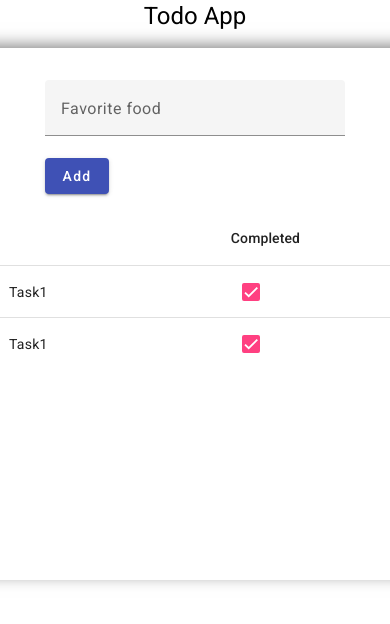
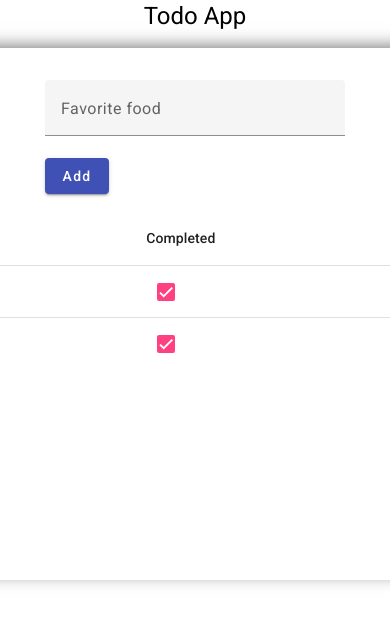
Before and after one commit to AliBayat78/first-angular-app, an Angular app: page / in a window 390 px wide. Shown: the top 624 px of the page. Built offline with nearby package versions, Linux system fonts and the light colour scheme.

Commit message:
styled edited -> is not responsive

```diff
--- a/src/app/app.component.html
+++ b/src/app/app.component.html
@@ -25,22 +25,22 @@
             *matCellDef="let todo"
             [ngClass]="{ 'not-Completed': !todo.isCompleted }"
           >
-            <div class="name-container">
-              <button mat-icon-button (click)="removeTodo(todo)">
-                <mat-icon>delete</mat-icon>
-              </button>
-              {{ todo.name }}
-            </div>
+            {{ todo.name }}
           </td>
         </ng-container>
 
         <ng-container matColumnDef="isCompleted">
           <th mat-header-cell *matHeaderCellDef>Completed</th>
           <td mat-cell *matCellDef="let todo">
-            <mat-checkbox
-              (click)="toggleCompleted()"
-              [(ngModel)]="todo.isCompleted"
-            ></mat-checkbox>
+            <div class="checkbox-container">
+              <mat-checkbox
+                (click)="toggleCompleted()"
+                [(ngModel)]="todo.isCompleted"
+              ></mat-checkbox>
+              <button mat-icon-button (click)="removeTodo(todo)">
+                <mat-icon>delete</mat-icon>
+              </button>
+            </div>
           </td>
         </ng-container>
 
--- a/src/app/app.component.scss
+++ b/src/app/app.component.scss
@@ -37,13 +37,11 @@
     .table-group {
       width: 500px;
 
-      .table {
-        .name-container {
-          display: flex;
-          flex-direction: row;
-          justify-content: flex-start;
-          align-items: center;
-        }
+      .checkbox-container {
+        display: flex;
+        flex-direction: row;
+        justify-content: space-between;
+        align-items: center;
       }
     }
   }
```
